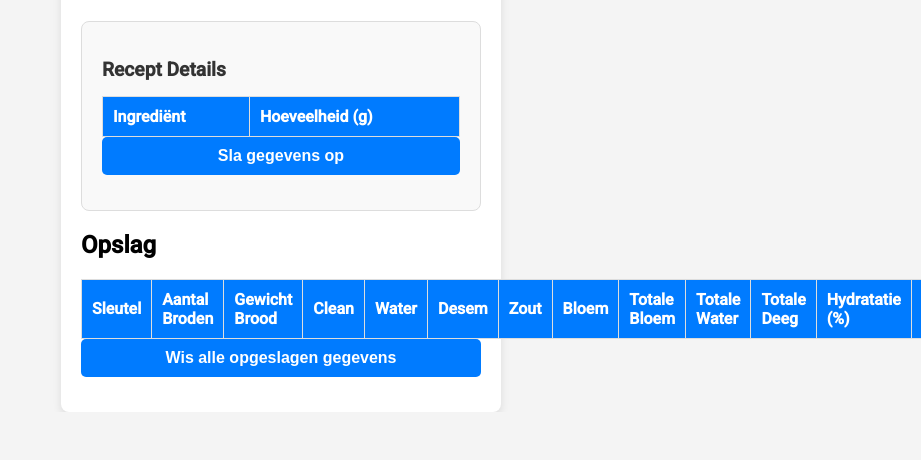
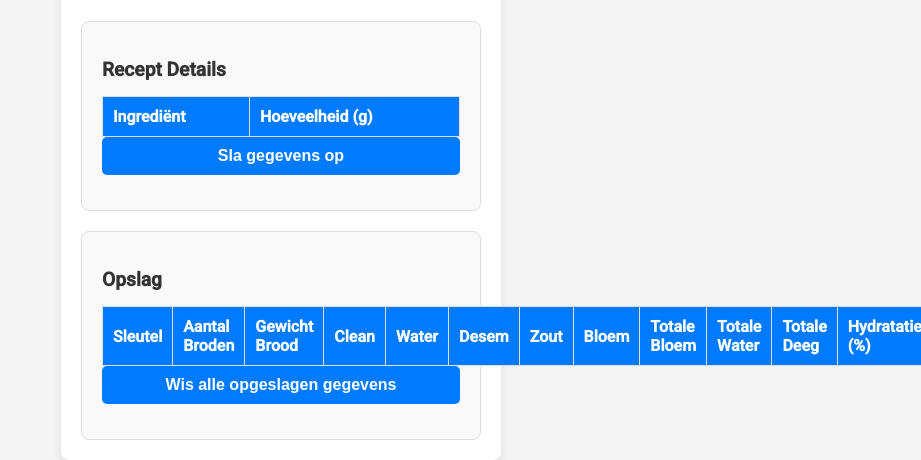
Before and after one commit to DrWitloof/gcpbreadcalc, a Flask app: page / in a window 1280 px wide; the page is wider, and only the part inside the window is pictured. Shown: the part 536-996 px from the top of that part, without its empty margins (359-1280 px from the left). Before the commit the page ends 948 px from the top of that part, so only its background shows below. Run offline with Flask 3, Linux system fonts and the light colour scheme; lists and menus that the app fills with data are empty.

Commit message:
Update styles.css

```diff
--- a/static/css/styles.css
+++ b/static/css/styles.css
@@ -57,7 +57,7 @@ button:hover {
 }
 
 /* Output Section */
-#output {
+#output, #opslag {
   margin-top: 20px;
   background: #f9f9f9;
   padding: 20px;
@@ -65,7 +65,7 @@ button:hover {
   border-radius: 8px;
 }
 
-#output h2 {
+#output h2, #opslag h2 {
   margin-bottom: 15px;
   font-size: 1.2em;
   color: #333;
```
